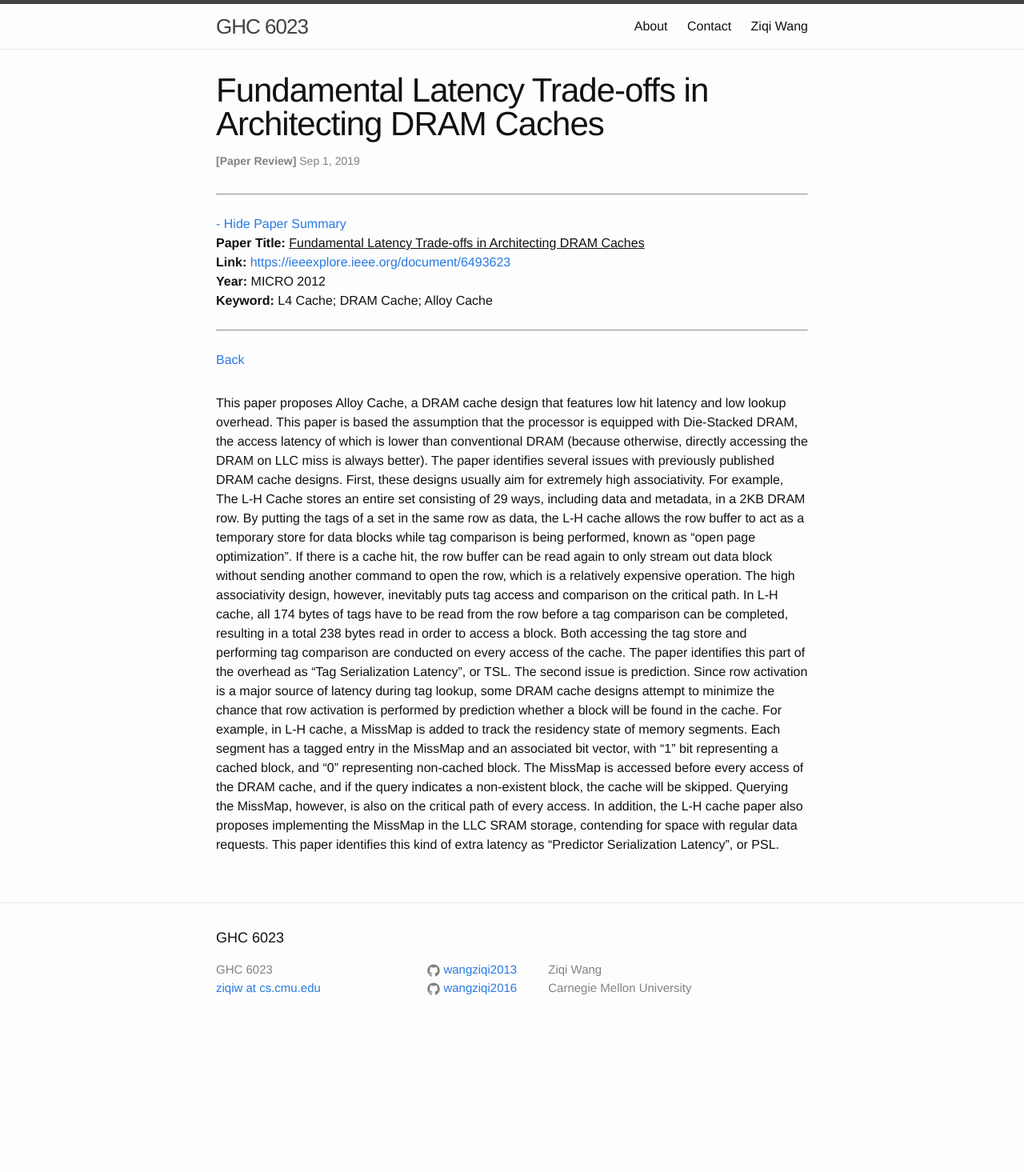
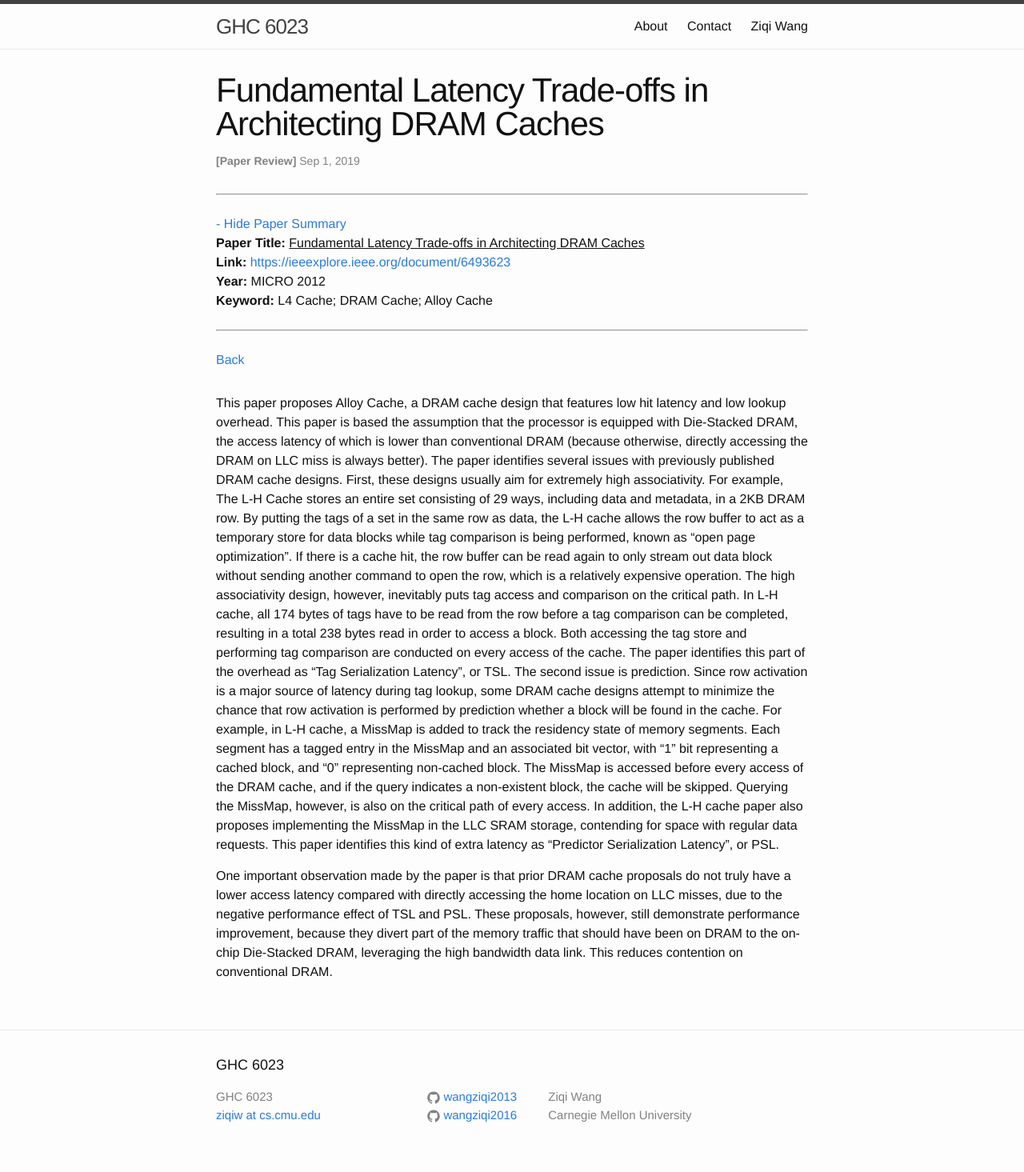
Before and after one commit to wangziqi2013/wangziqi2013.github.io, a Jekyll site: the page built from _posts/2019-08-31-alloy-cache.markdown, in a window 1280 px wide. Shown: the whole page at 80% size. Built offline with Jekyll 4.4.1, drawn with Linux system fonts in a browser that asks for light colours; before the commit the page ends 1306 px from its top, so only the background shows below that.

Commit message:
Adding observation

```diff
--- a/_posts/2019-08-31-alloy-cache.markdown
+++ b/_posts/2019-08-31-alloy-cache.markdown
@@ -33,3 +33,9 @@ block. The MissMap is accessed before every access of the DRAM cache, and if the
 cache will be skipped. Querying the MissMap, however, is also on the critical path of every access. In addition, the L-H
 cache paper also proposes implementing the MissMap in the LLC SRAM storage, contending for space with regular data requests.
 This paper identifies this kind of extra latency as "Predictor Serialization Latency", or PSL.
+
+One important observation made by the paper is that prior DRAM cache proposals do not truly have a lower access latency
+compared with directly accessing the home location on LLC misses, due to the negative performance effect of TSL and PSL.
+These proposals, however, still demonstrate performance improvement, because they divert part of the memory traffic
+that should have been on DRAM to the on-chip Die-Stacked DRAM, leveraging the high bandwidth data link. This reduces
+contention on conventional DRAM.
```
